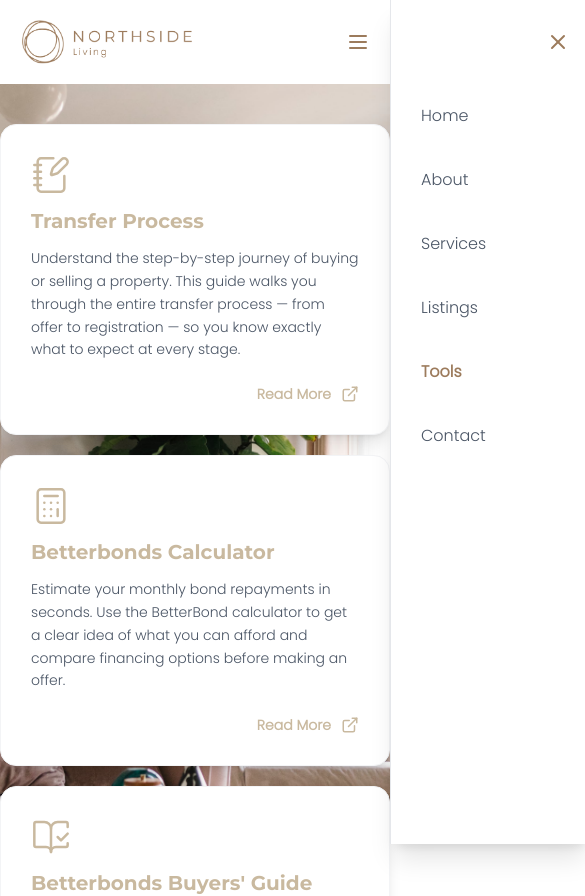
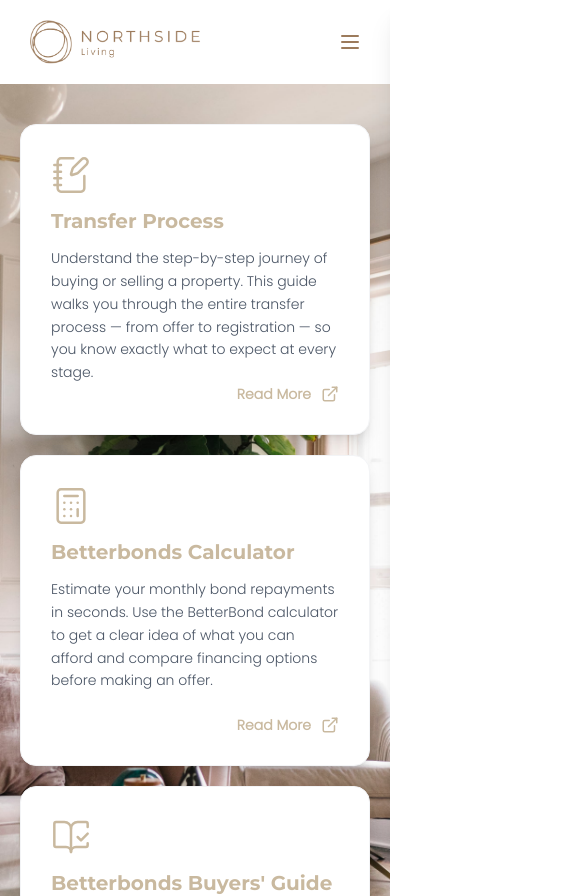
Before and after one commit to AlvaroP2003/northsideliving, a React (Vite) app: page /tools in a window 390 px wide. Shown: the top 896 px of the page, 585 px wide, since content can reach past the window. Built offline with nearby package versions, Linux system fonts and the light colour scheme.

Commit message:
Basic styling

```diff
--- a/index.html
+++ b/index.html
@@ -9,8 +9,8 @@
     <meta name="viewport" content="width=device-width, initial-scale=1.0" />
     <title>Northside Living</title>
   </head>
-  <body class="relative">
-    <div id="root"></div>
+  <body>
+    <div id="root" class="relative overflow-x-hidden"></div>
     <script type="module" src="/src/main.jsx"></script>
   </body>
 </html>
--- a/src/Pages/Components/Header.jsx
+++ b/src/Pages/Components/Header.jsx
@@ -14,7 +14,7 @@
     }
 
     return (
-        <header className=" flex justify-between items-center px-5 h-[10vh] shadow-lg lg:px-15 lg:h-[15vh]">
+        <header className="flex justify-between items-center px-7 h-[10vh] shadow-lg lg:px-15 lg:h-[15vh]">
             <img src="/Images/header_main-01.webp" className="w-[175px] lg:w-[300px]"></img>
             <ul className="hidden lg:flex gap-10">
                 <NavLink to='/' className={({isActive}) => isActive ? activeLink : normalLink}>Home</NavLink>
@@ -24,7 +24,7 @@
                 <NavLink to='tools' className={({isActive}) => isActive ? activeLink : normalLink}>Tools</NavLink>
                 <NavLink to='contact' className={({isActive}) => isActive ? activeLink : normalLink}>Contact</NavLink>
             </ul>
-            <div
+            <div className="lg:hidden"
                 onClick={() => toggleMenu(true)}
             >
                 <Menu className="text-[#9c7b5c] lg:hidden"/>
--- a/src/Pages/Tools.jsx
+++ b/src/Pages/Tools.jsx
@@ -25,7 +25,7 @@
         <section className="flex py-10 justify-center bg-[url('/Images/tools.jpg')] bg-cover bg-center h-fit lg:h-[85vh] lg:items-center">
             <div className="flex flex-wrap justify-center gap-5">
                 {toolData.map((card, index) => (
-                    <div key={index} className="cursor-default group flex flex-col gap-3 p-7.5 bg-white border border-gray-100 shadow-lg rounded-2xl max-w-[400px] h-fit hover:bg-[#C9B99F] hover:border-[#C9B99F] transform hover:translate-y-[-10px] transition-all">
+                    <div key={index} className="cursor-default group flex flex-col gap-3 p-7.5 bg-white border border-gray-100 shadow-lg rounded-2xl w-[350px] h-fit lg:w-[400px] hover:bg-[#C9B99F] hover:border-[#C9B99F] transform hover:translate-y-[-10px] transition-all">
                         {card.icon}
                         <h1 className="text-xl font-semibold text-[#C9B99F] group-hover:text-white">{card.heading}</h1>
                         <p className="h-[125px] text-gray-600 text-sm leading-relaxed group-hover:text-white">{card.text}</p>
```
